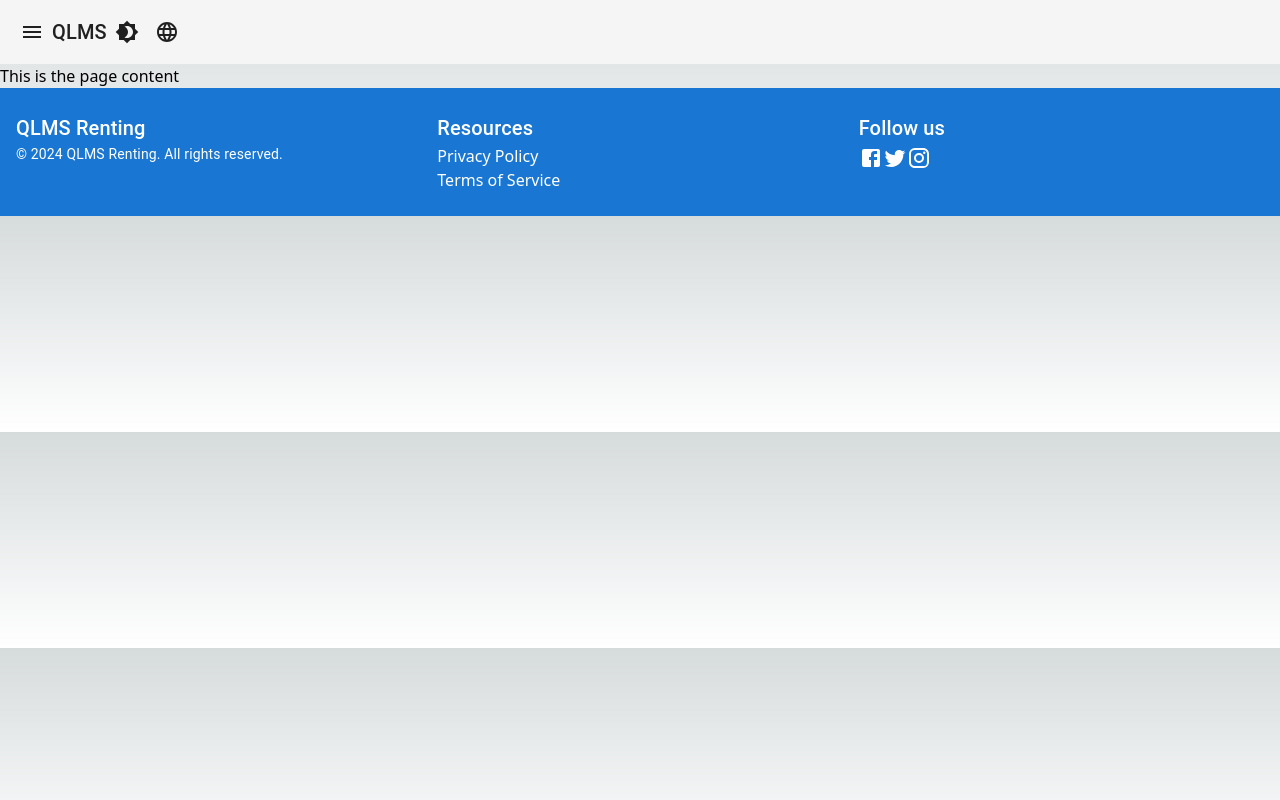
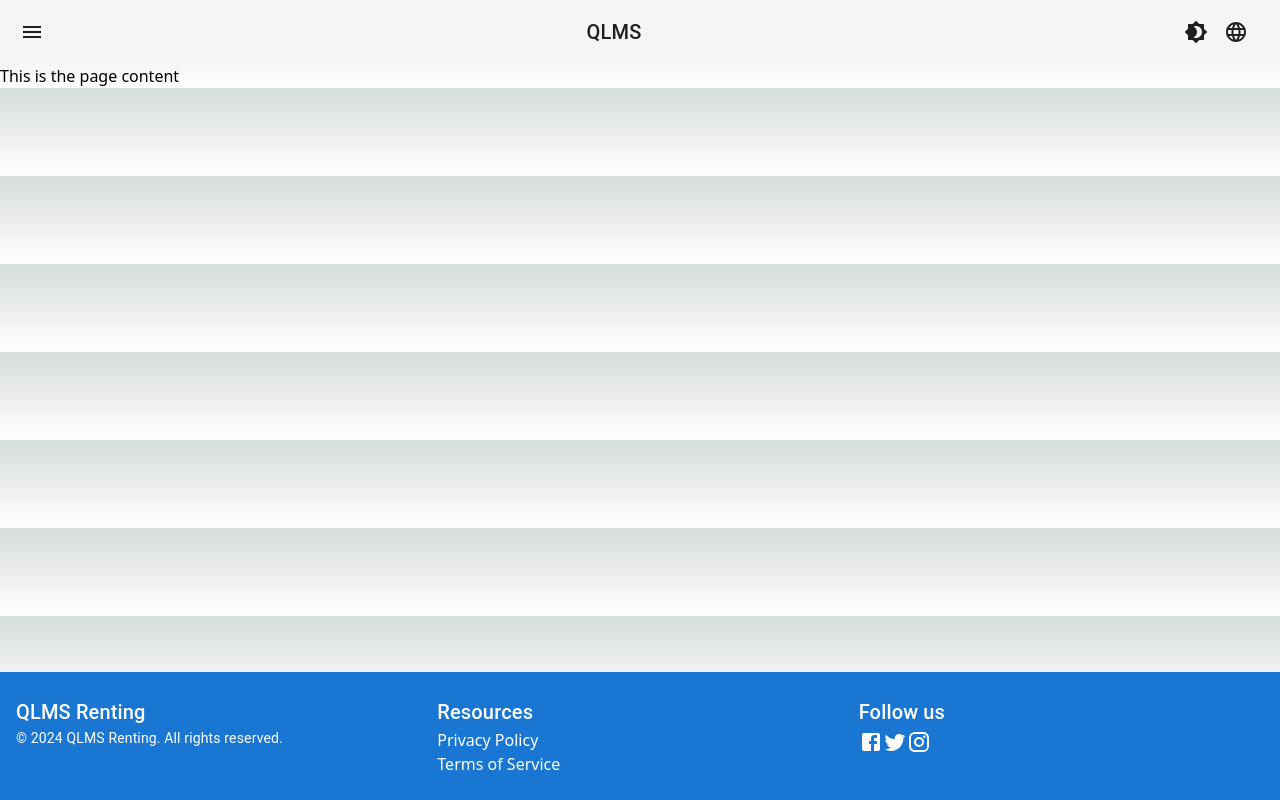
Before and after one commit to lisiCAO/DHRMS-FE, a Next.js app in the folder dhrms/: page / in a window 1280 px wide. Built offline with nearby package versions, Linux system fonts and the light colour scheme.

Commit message:
layout adjusted

```diff
--- a/dhrms/src/app/layout.js
+++ b/dhrms/src/app/layout.js
@@ -1,45 +1,62 @@
-'use client';
-import React, { useState } from 'react';
-import Head from 'next/head';
-import { AppBar, Toolbar, IconButton, Typography } from '@mui/material';
-import { Menu as MenuIcon, Brightness4, Language } from '@mui/icons-material';
-import Footer from '../components/Footer';
+"use client";
+import React, { useState } from "react";
+import Head from "next/head";
+import { AppBar, Toolbar, IconButton, Typography } from "@mui/material";
+import { Menu as MenuIcon, Brightness4, Language } from "@mui/icons-material";
+import Footer from "../components/Footer";
 
-import { ThemeProvider } from '../contexts/ThemeContext';
-import { LanguageProvider } from '../contexts/LanguageContext';
+import { ThemeProvider } from "../contexts/ThemeContext";
+import { LanguageProvider } from "../contexts/LanguageContext";
 
-import '../styles/globals.css';
+import "../styles/globals.css";
 
 export default function RootLayout({ children }) {
-  const [theme, setTheme] = useState('light');
+  const [theme, setTheme] = useState("light");
   const [modalOpen, setModalOpen] = useState(false);
 
   return (
     <>
       <Head>
         <title>您的网站标题</title>
-        <meta name="description" content="您的网站描述" />
-
+        <meta name='description' content='您的网站描述' />
       </Head>
       <ThemeProvider>
         <LanguageProvider>
-          <div className={theme === 'dark' ? 'dark-theme' : 'light-theme'}>
-            <AppBar position="static" color="default" elevation={0} className="shadow-none">
-              <Toolbar>
-                <IconButton edge="start" color="inherit" aria-label="menu" onClick={() => setModalOpen(true)}>
+          <div className={theme === "dark" ? "dark-theme" : "light-theme"}>
+            <AppBar
+              position='static'
+              color='default'
+              elevation={0}
+              className='shadow-none'>
+              <Toolbar
+                style={{ display: "flex", justifyContent: "space-between" }}>
+                <IconButton
+                  edge='start'
+                  color='inherit'
+                  aria-label='menu'
+                  onClick={() => setModalOpen(true)}>
                   <MenuIcon />
                 </IconButton>
-                <Typography variant="h6" className="flex-grow">
+                <Typography
+                  variant='h6'
+                  style={{ textAlign: "center", flexGrow: 1 }}>
                   QLMS
                 </Typography>
-                <IconButton color="inherit" onClick={() => setTheme(theme === 'light' ? 'dark' : 'light')}>
-                  <Brightness4 />
-                </IconButton>
-                <IconButton color="inherit">
-                  <Language />
-                </IconButton>
+                <div>
+                  <IconButton
+                    color='inherit'
+                    onClick={() =>
+                      setTheme(theme === "light" ? "dark" : "light")
+                    }>
+                    <Brightness4 />
+                  </IconButton>
+                  <IconButton color='inherit'>
+                    <Language />
+                  </IconButton>
+                </div>
               </Toolbar>
             </AppBar>
+
             <main>{children}</main>
             <Footer />
           </div>
--- a/dhrms/src/components/Footer.js
+++ b/dhrms/src/components/Footer.js
@@ -4,23 +4,47 @@ import { Facebook, Twitter, Instagram } from '@mui/icons-material';
 
 const Footer = () => {
   return (
-    <Box component="footer" sx={{ backgroundColor: 'primary.main', color: 'white', py: 3, px: 2, mt: 'auto' }}>
+    <Box
+      component="footer"
+      sx={{
+        backgroundColor: 'primary.main',
+        color: 'white',
+        py: 3,
+        px: 2,
+        position: 'fixed', // Set position to fixed
+        bottom: 0, // Position at the bottom
+        width: '100%', // Take up full width
+      }}
+    >
       <Grid container spacing={2} justifyContent="space-between">
         <Grid item xs={12} sm={4}>
           <Typography variant="h6">QLMS Renting</Typography>
-          <Typography variant="body2">© {new Date().getFullYear()} QLMS Renting. All rights reserved.</Typography>
+          <Typography variant="body2">
+            © {new Date().getFullYear()} QLMS Renting. All rights reserved.
+          </Typography>
         </Grid>
         <Grid item xs={12} sm={4}>
           <Typography variant="h6">Resources</Typography>
-          <Link href="#" color="inherit" underline="hover">Privacy Policy</Link><br />
-          <Link href="#" color="inherit" underline="hover">Terms of Service</Link>
+          <Link href="#" color="inherit" underline="hover">
+            Privacy Policy
+          </Link>
+          <br />
+          <Link href="#" color="inherit" underline="hover">
+            Terms of Service
+          </Link>
         </Grid>
         <Grid item xs={12} sm={4}>
           <Typography variant="h6">Follow us</Typography>
           <Box>
-            <Link href="https://facebook.com" color="inherit"><Facebook /></Link>
-            <Link href="https://twitter.com" color="inherit"><Twitter /></Link>
-            <Link href="https://instagram.com" color="inherit"><Instagram /></Link>
+            <Link href="https://facebook.com" color="inherit">
+              <Facebook />
+            </Link>
+            <Link href="https://twitter.com" color="inherit">
+              <Twitter />
+            </Link>
+            <Link href="https://instagram.com" color="inherit">
+              <Instagram />
+            </Link>
           </Box>
         </Grid>
       </Grid>
```
